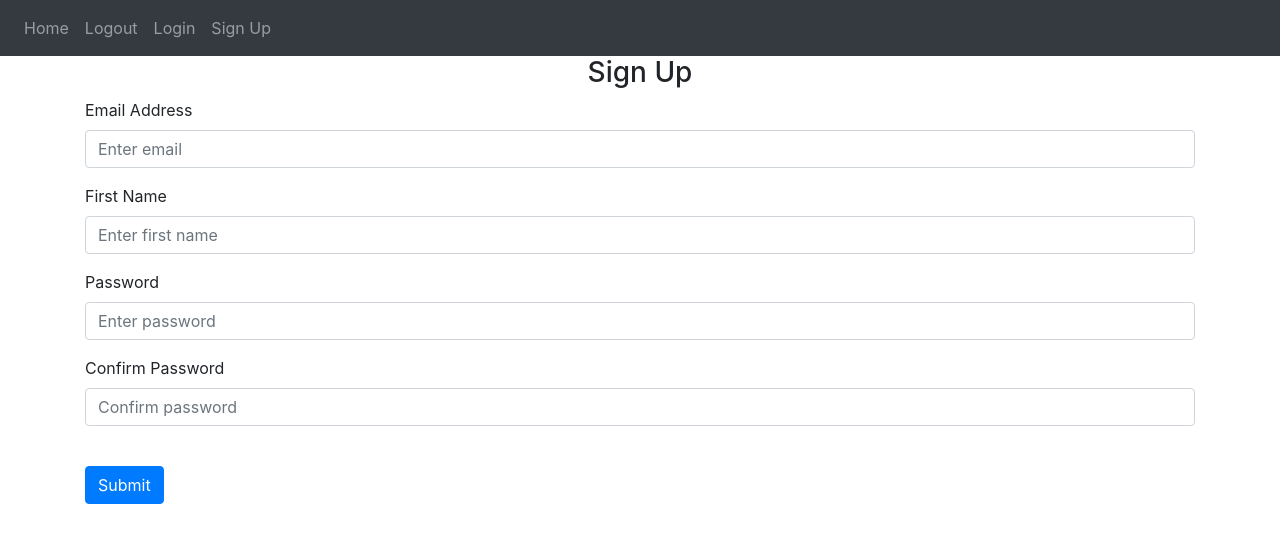
After one commit to saif191020/Flask-Notes-Login-WebApp, a Flask app: template website/templates/signup.html in a window 1280 px wide. The commit adds this page. Shown: the top 543 px of the page. Run offline with Flask 2, Linux system fonts and the light colour scheme; the template is opened without the code that fills it, so the values that code supplies are empty; some libraries are stand-ins or nearby versions.

Commit message:
Added Template Html

```diff
--- a/website/templates/base.html
+++ b/website/templates/base.html
@@ -8,26 +8,29 @@
         integrity="sha384-Vkoo8x4CGsO3+Hhxv8T/Q5PaXtkKtu6ug5TOeNV6gBiFeWPGFN9MuhOf23Q9Ifjh" crossorigin="anonymous" />
     <link rel="stylesheet" href="https://stackpath.bootstrapcdn.com/font-awesome/4.7.0/css/font-awesome.min.css"
         crossorigin="anonymous" />
-    <title>{% block title %}Home{% endblock %} </title>
+    <title>{% block title %}Base{% endblock %} </title>
 </head>
 
 <body>
     <nav class="navbar navbar-expand-lg navbar-dark bg-dark">
-        <button class="navbar-toggle" type="button" data-toggle="collapse" data-target="#navbar"><span
+        <button class="navbar-toggler" type="button" data-toggle="collapse" data-target="#navbar"><span
                 class="navbar-toggler-icon"></span>
         </button>
         <div class="collapse navbar-collapse" id="navbar">
             <div class="navbar-nav">
-                {% if user.is_authenticated %}
+
                 <a class="nav-item nav-link" id="home" href="/">Home</a>
                 <a class="nav-item nav-link" id="logout" href="/logout">Logout</a>
-                {% else %}
                 <a class="nav-item nav-link" id="login" href="/login">Login</a>
                 <a class="nav-item nav-link" id="signUp" href="/sign-up">Sign Up</a>
-                {% endif %}
+
             </div>
         </div>
     </nav>
+    <div class="container">
+        {% block content %}
+        {% endblock %}
+    </div>
 
     <script src="https://code.jquery.com/jquery-3.2.1.slim.min.js"
         integrity="sha384-KJ3o2DKtIkvYIK3UENzmM7KCkRr/rE9/Qpg6aAZGJwFDMVNA/GpGFF93hXpG5KkN"
--- /dev/null
+++ b/website/templates/home.html
@@ -0,0 +1,5 @@
+{% extends "base.html" %}
+{% block title %}Home{% endblock %}
+{% block content %}
+<h1>HOME Page</h1>
+{% endblock %}
--- /dev/null
+++ b/website/templates/signup.html
@@ -0,0 +1,25 @@
+{% extends "base.html" %}
+{% block title %}SignUp{% endblock %}
+{% block content %}
+<form method="POST">
+    <h3 align="center">Sign Up</h3>
+    <div class="form-group">
+        <label for="email">Email Address</label>
+        <input type="email" class="form-control" id="email" name="email" placeholder="Enter email" />
+    </div>
+    <div class="form-group">
+        <label for="firstName">First Name</label>
+        <input type="text" class="form-control" id="firstName" name="firstName" placeholder="Enter first name" />
+    </div>
+    <div class="form-group">
+        <label for="password1">Password</label>
+        <input type="password" class="form-control" id="password1" name="password1" placeholder="Enter password" />
+    </div>
+    <div class="form-group">
+        <label for="password2">Confirm Password</label>
+        <input type="password" class="form-control" id="password2" name="password2" placeholder="Confirm password" />
+    </div>
+    <br />
+    <button type="submit" class="btn btn-primary">Submit</button>
+</form>
+{% endblock %}
--- a/website/views.py
+++ b/website/views.py
@@ -1,7 +1,8 @@
-from flask import Blueprint
+from flask import Blueprint, render_template
 
 views = Blueprint('views', __name__)
 
+
 @views.route('/')
 def home():
-    return "<h1>Home Page</h1>"
+    return render_template("home.html")
```
Also changed, not shown: website/auth.py (+6 -3 lines), website/templates/login.html (added, +18 -0 lines).
